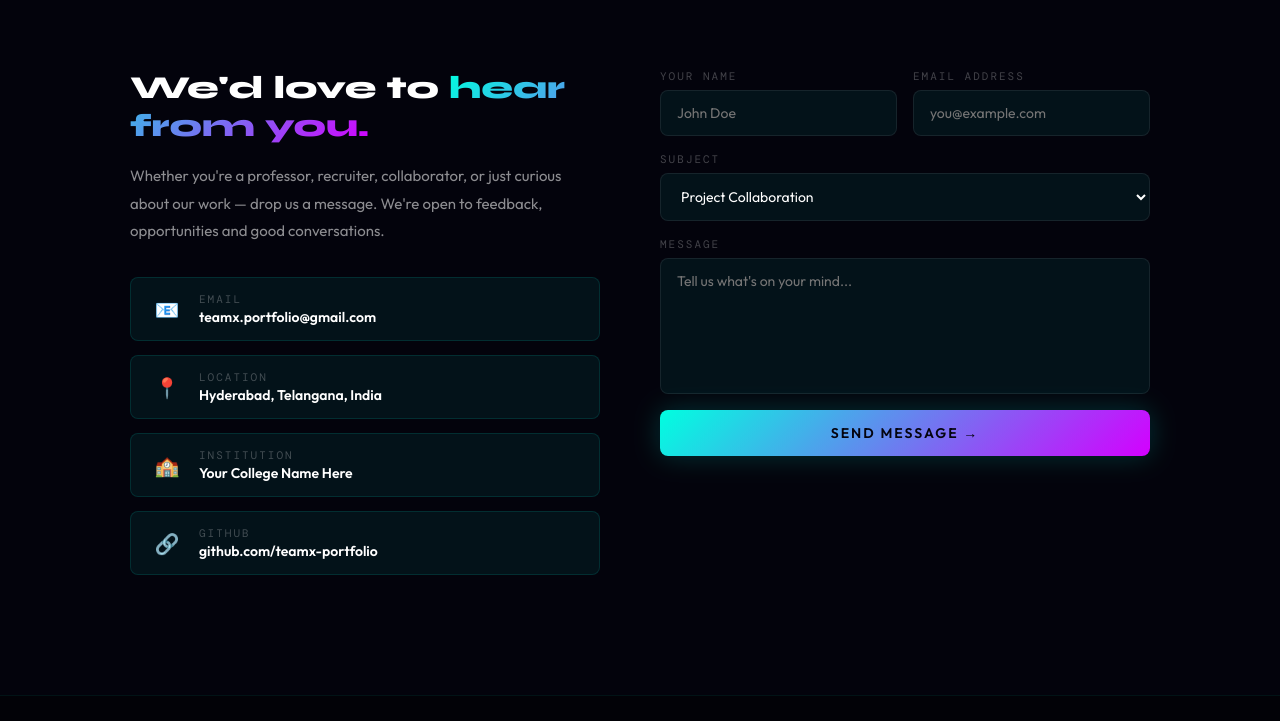
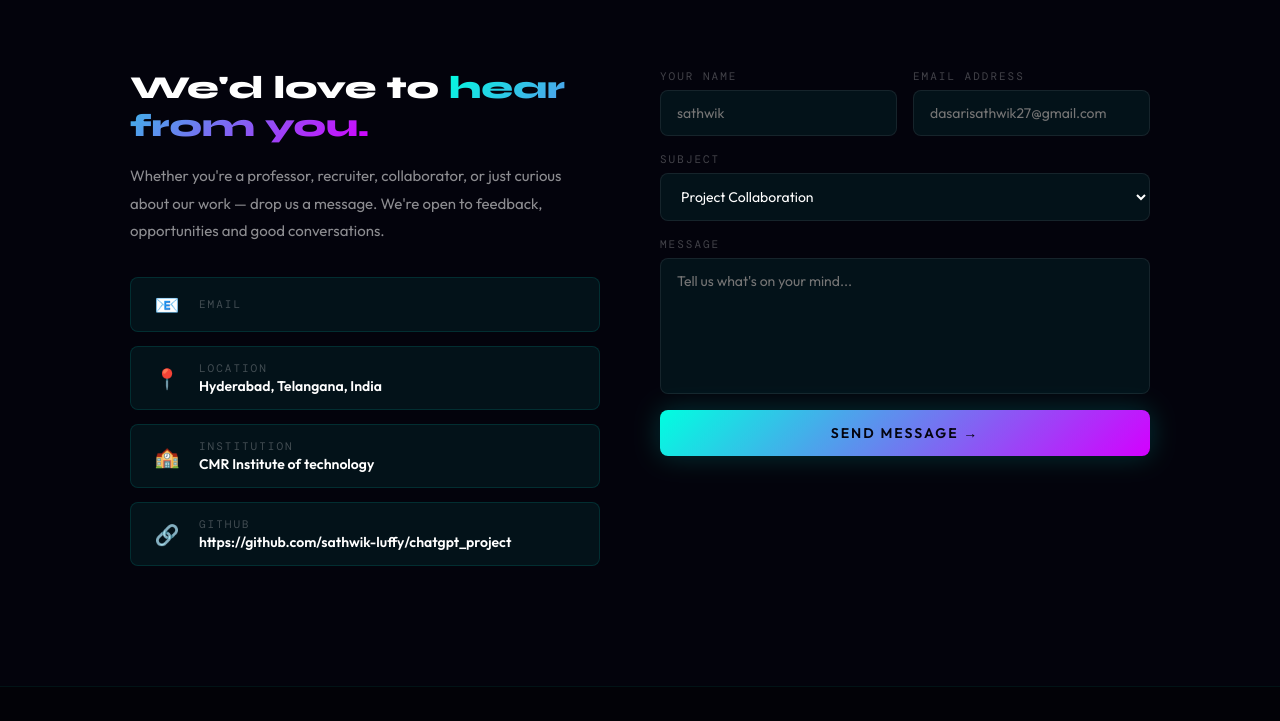
Before and after one commit to sathwik-luffy/chatgpt_project, a plain HTML site: page index.html in a window 1280 px wide. Shown: the part 5849-6570 px from the top of the page. Drawn offline with nearby package versions, Linux system fonts and the light colour scheme; a web font is replaced by a local one.

Commit message:
Update contact information in index.html

```diff
--- a/index.html
+++ b/index.html
@@ -552,7 +552,7 @@ footer p{font-size:12px;color:var(--t3);}
             <span class="ci-icon">📧</span>
             <div class="ci-txt">
               <div class="label">Email</div>
-              <div class="val">teamx.portfolio@gmail.com</div>
+              <div class="val">      </div>
             </div>
           </div>
           <div class="ci">
@@ -566,14 +566,14 @@ footer p{font-size:12px;color:var(--t3);}
             <span class="ci-icon">🏫</span>
             <div class="ci-txt">
               <div class="label">Institution</div>
-              <div class="val">Your College Name Here</div>
+              <div class="val">CMR Institute of technology</div>
             </div>
           </div>
           <div class="ci">
             <span class="ci-icon">🔗</span>
             <div class="ci-txt">
               <div class="label">GitHub</div>
-              <div class="val">github.com/teamx-portfolio</div>
+              <div class="val">https://github.com/sathwik-luffy/chatgpt_project</div>
             </div>
           </div>
         </div>
@@ -584,11 +584,11 @@ footer p{font-size:12px;color:var(--t3);}
           <div class="form-row">
             <div class="form-group">
               <label>Your Name</label>
-              <input type="text" placeholder="John Doe" required/>
+              <input type="text" placeholder="sathwik" required/>
             </div>
             <div class="form-group">
               <label>Email Address</label>
-              <input type="email" placeholder="you@example.com" required/>
+              <input type="email" placeholder="dasarisathwik27@gmail.com" required/>
             </div>
           </div>
           <div class="form-group">
```
